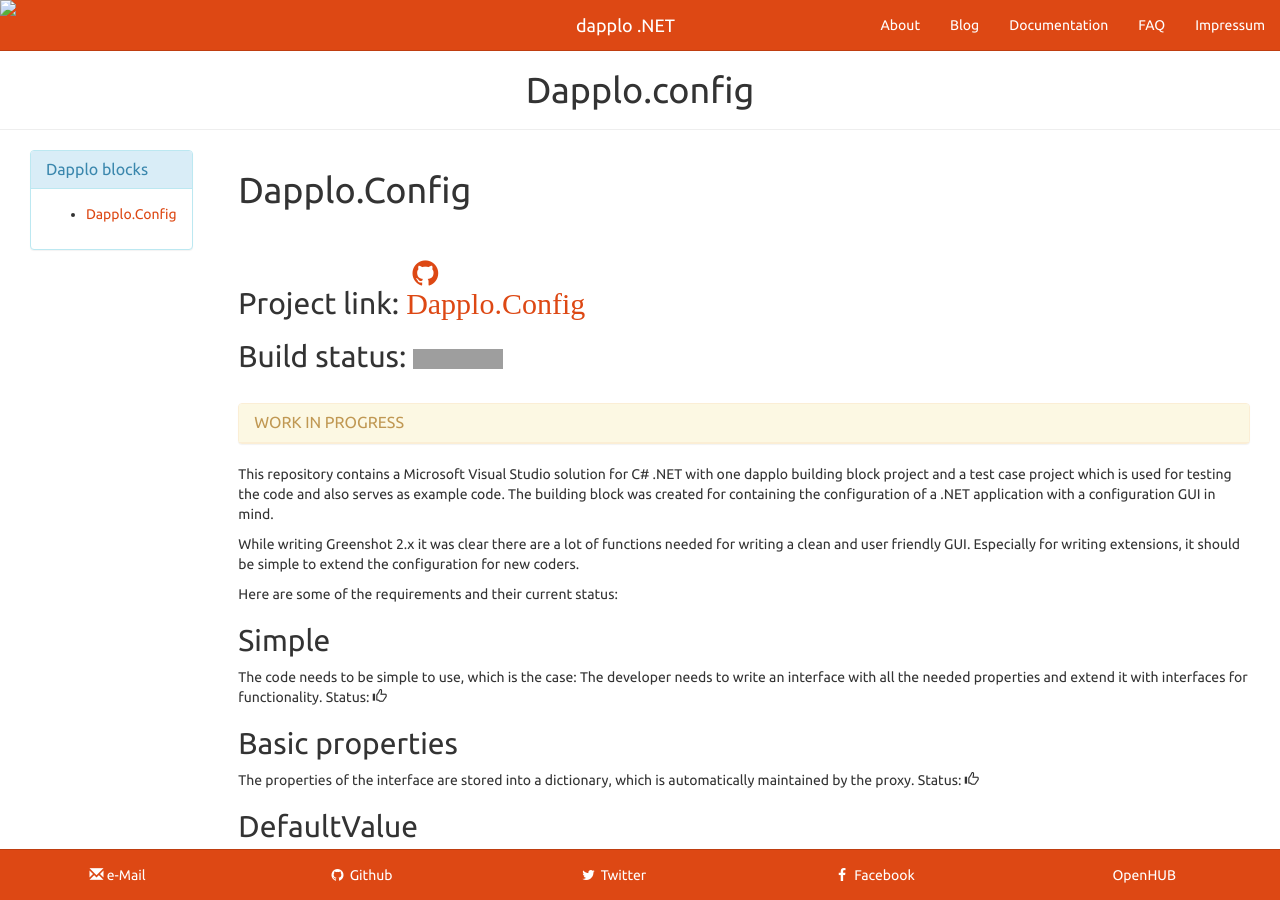
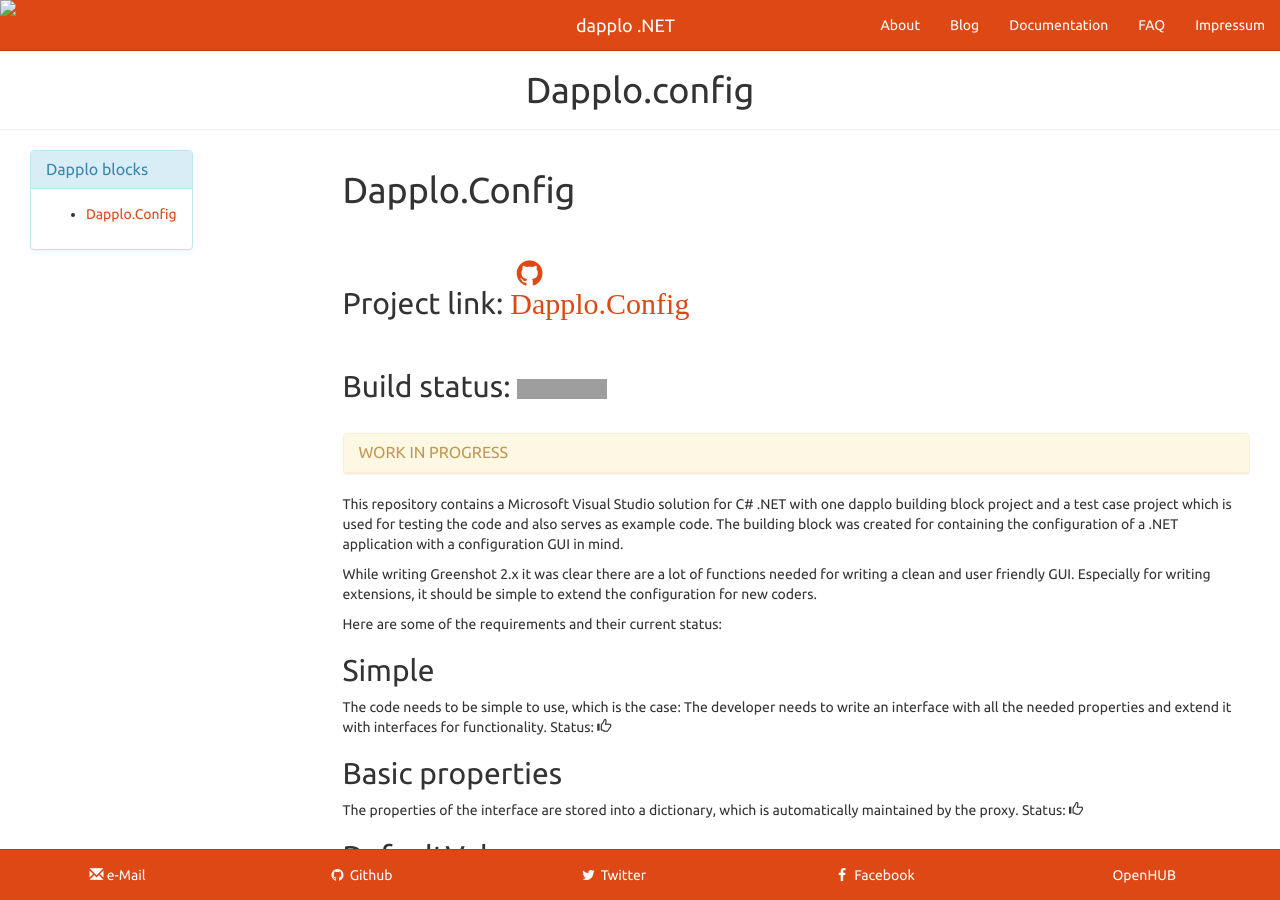
Before and after one commit to dapplo/dapplo.github.io, a Jekyll site: the page built from _blocks/Dapplo.Config.md, in a window 1280 px wide and 900 px high. Built offline with Jekyll 4.4.1, drawn with Linux system fonts in a browser that asks for light colours; Markdown is read by kramdown in place of the engine named in the settings; grey boxes are pictures that could not be loaded.

Commit message:
More layout fixes

```diff
--- a/_layouts/block.html
+++ b/_layouts/block.html
@@ -3,7 +3,7 @@ layout: block_overview
 ---
 <div>
 	<h1>{{page.github_project}}</h1><br/>
-	<h2>Project link: <a href="https://github.com/{{site.github_username}}/{{page.github_project}}"><i class="fa fa-github fa-fw"> {{page.github_project}}</i></a><br/>
+	<h2>Project link: <a href="https://github.com/{{site.github_username}}/{{page.github_project}}"><i class="fa fa-github fa-fw"> {{page.github_project}}</i></a></h2><br/>
 	{% if page.appveyor_id != nil %}<h2>Build status: <img src="https://ci.appveyor.com/api/projects/status/{{page.appveyor_id}}?svg=true"/></h2><br/>{% endif %}
 </div>
 {% if page.tags contains "work_in_progress" %}
--- a/_layouts/block_overview.html
+++ b/_layouts/block_overview.html
@@ -11,7 +11,7 @@ layout: default
 
 {% assign sorted_blocks = site.blocks | sort:"sort_id" %}
 <div class="container-fluid">
-	<div class="col-sm-2 col-md-2 col-lg-2">
+	<div class="col-xs-3 col-sm-3 col-md-3 col-lg-3">
 		<div class="panel panel-info affix" >
 			<div class="panel-heading">
 				<h3 class="panel-title">Dapplo blocks</h3>
@@ -27,7 +27,7 @@ layout: default
 			</div>
 		</div>
 	</div>
-	<div class="col-sm-6 col-md-8 col-lg-10">
+	<div class="col-xs-9 col-sm-9 col-md-9 col-lg-9">
 		{{ content }}
 	</div>
 </div>
```
